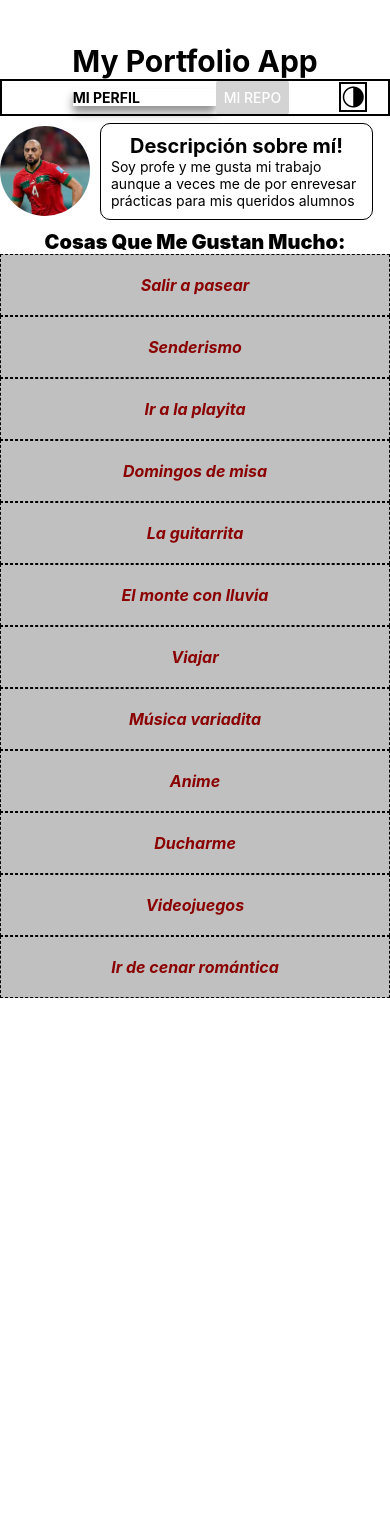
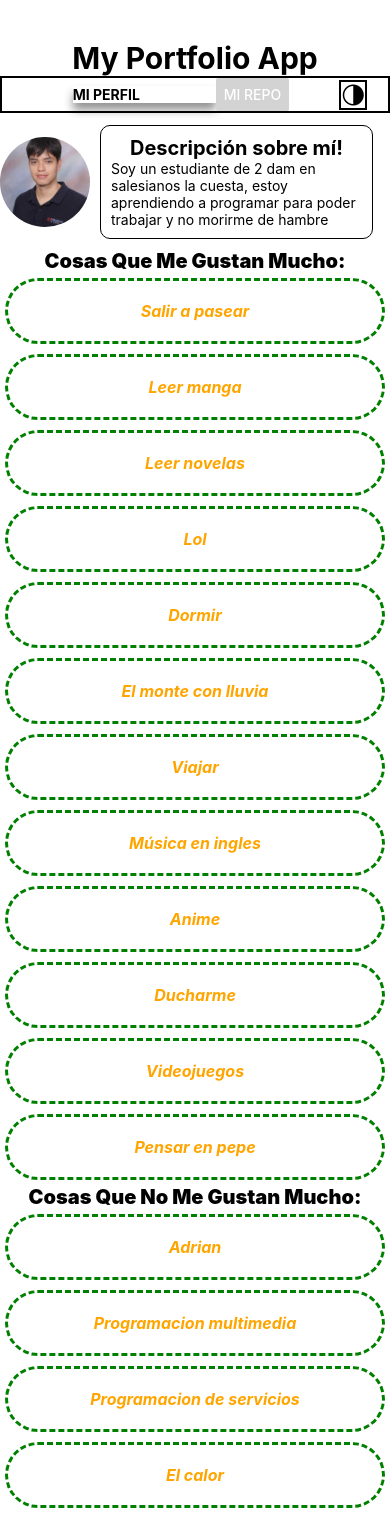
Before and after one commit to JuanDiegoPaezDelgado/pgl-portfolio-app, a React Native app: screen / in a window 390 px wide. Shown: the top 1516 px of the page. Before the commit the page ends 998 px from the top, so only its background shows below. Built offline with nearby package versions, Linux system fonts and the light colour scheme.

Commit message:
finalizacion darkmode

```diff
--- a/Data/Data.tsx
+++ b/Data/Data.tsx
@@ -1,14 +1,23 @@
 export const cardsData = [
   { text: "Salir a pasear" },
-  { text: "Senderismo" },
-  { text: "Ir a la playita" },
-  { text: "Domingos de misa" },
-  { text: "La guitarrita" },
+  { text: "Leer manga" },
+  { text: "Leer novelas" },
+  { text: "Lol" },
+  { text: "Dormir" },
   { text: "El monte con lluvia" },
   { text: "Viajar" },
-  { text: "Música variadita" },
+  { text: "Música en ingles" },
   { text: "Anime" },
   { text: "Ducharme" },
   { text: "Videojuegos" },
-  { text: "Ir de cenar romántica" },
+  { text: "Pensar en pepe" },
 ];
+
+export const dontLikeCardsData = [
+  { text: "Adrian" },
+  { text: "Programacion multimedia" },
+  { text: "Programacion de servicios" },
+  { text: "El calor" },
+  { text: "El verano" },
+  { text: "Sudar" },
+];
--- a/Data/DescriptionData.tsx
+++ b/Data/DescriptionData.tsx
@@ -2,5 +2,5 @@ export const descriptionData = {
   image: require("../assets/SofyanAmrabat.jpg"),
   title: "Descripción sobre mí!",
   description:
-    "Soy profe y me gusta mi trabajo aunque a veces me de por enrevesar prácticas para mis queridos alumnos",
+    "Soy un estudiante de 2 dam en salesianos la cuesta, estoy aprendiendo a programar para poder trabajar y no morirme de hambre",
 };
--- a/componentes/DescriptionCard.tsx
+++ b/componentes/DescriptionCard.tsx
@@ -2,7 +2,7 @@ import { View, Text, Image, FlatList } from "react-native";
 import React from "react";
 import { descriptionData } from "../Data/DescriptionData";
 import { styles } from "../styles/Description.style";
-import { cardsData } from "../Data/Data";
+import { cardsData, dontLikeCardsData } from "../Data/Data";
 import Card from "./List";
 
 export type DescriptionProps = {
@@ -21,10 +21,20 @@ const DescriptionCard = ({ isDarkMode }: DescriptionProps) => {
               <Text>{descriptionData.description}</Text>
             </View>
           </View>
+
           <Text style={styles.titleText}>Cosas que me gustan mucho:</Text>
           <FlatList
             data={cardsData}
-            renderItem={({ item }) => <Card text={item.text} />}
+            renderItem={({ item }) => (
+              <Card text={item.text} isDarkMode={isDarkMode} />
+            )}
+          />
+          <Text style={styles.titleText}>Cosas que no me gustan mucho:</Text>
+          <FlatList
+            data={dontLikeCardsData}
+            renderItem={({ item }) => (
+              <Card text={item.text} isDarkMode={isDarkMode} />
+            )}
           />
         </View>
       </View>
--- a/componentes/List.tsx
+++ b/componentes/List.tsx
@@ -4,12 +4,21 @@ import { styles } from "../styles/List.styles";
 
 export type CardProps = {
   text: string;
+  isDarkMode: boolean;
 };
 
-const Card = ({ text }: CardProps) => {
+const Card = ({ text, isDarkMode }: CardProps) => {
   return (
     <View>
-      <Text style={styles.cosasQmeGustanMuxoEstails}>{text}</Text>
+      <Text
+        style={
+          isDarkMode
+            ? styles.cosasQmeGustanMuxoEstails
+            : styles.darkcosasQmeGustanMuxoEstails
+        }
+      >
+        {text}
+      </Text>
     </View>
   );
 };
--- a/styles/Description.style.tsx
+++ b/styles/Description.style.tsx
@@ -27,18 +27,15 @@ export const styles = StyleSheet.create({
     textAlign: "center",
   },
   bodystails: {
-    marginTop: -5,
+    marginTop: 0,
     width: "100%",
-    borderWidth: 2,
-    borderColor: "black",
     alignItems: "center",
     justifyContent: "space-between",
     height: "87.5%",
   },
   darkBodyTails: {
-    marginTop: -5,
+    marginTop: 0,
     width: "100%",
-    borderWidth: 0,
     borderColor: "white",
     alignItems: "center",
     justifyContent: "space-between",
--- a/styles/Header.styles.tsx
+++ b/styles/Header.styles.tsx
@@ -28,6 +28,9 @@ export const styles = StyleSheet.create({
     backgroundColor: "darkgray",
     justifyContent: "center",
     alignItems: "center",
+    borderColor: "black",
+    borderWidth: 2,
+    borderBottomWidth: 2,
   },
   darkRowTopSecondContainer: {
     flexDirection: "row",
--- a/styles/List.styles.tsx
+++ b/styles/List.styles.tsx
@@ -2,14 +2,30 @@ import { StyleSheet } from "react-native";
 export const styles = StyleSheet.create({
   cosasQmeGustanMuxoEstails: {
     borderColor: "black",
-    borderWidth: 1,
+    borderWidth: 3,
     borderStyle: "dashed",
     padding: 20,
-    color: "darkred",
+    color: "black",
     textAlign: "center",
     fontWeight: "bold",
     fontStyle: "italic",
     fontSize: 16,
-    backgroundColor: "silver",
+    backgroundColor: "lightgray",
+    borderRadius: 80,
+    margin: 20,
+  },
+  darkcosasQmeGustanMuxoEstails: {
+    borderColor: "green",
+    borderWidth: 3,
+    borderStyle: "dashed",
+    padding: 20,
+    color: "orange",
+    textAlign: "center",
+    fontWeight: "bold",
+    fontStyle: "italic",
+    fontSize: 16,
+    backgroundColor: "white",
+    borderRadius: 100,
+    margin: 5,
   },
 });
```
Also changed, not shown: assets/SofyanAmrabat.jpg.
